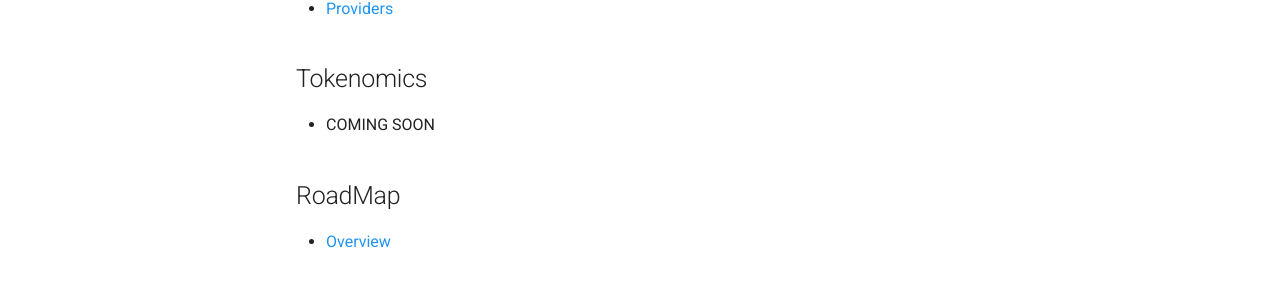
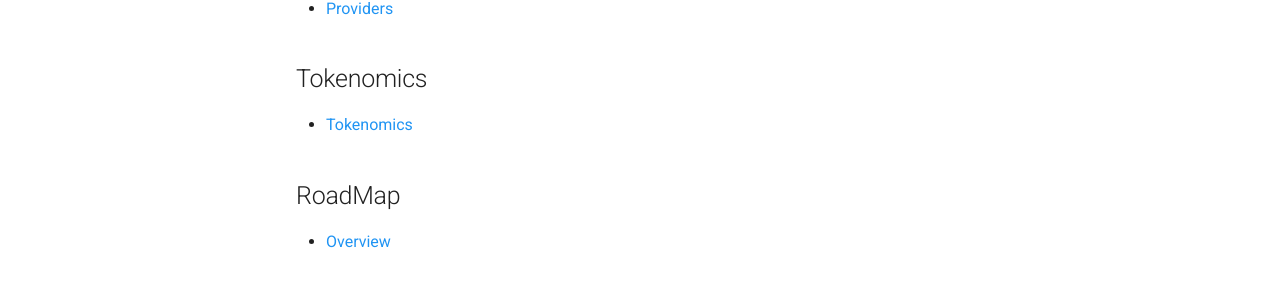
Before and after one commit to prxs-ai/praxis-docs, an MkDocs documentation site: the page built from docs/SUMMARY.md, in a window 1280 px wide and 900 px high, scrolled down 757 px. Shown: the part 145-445 px from the top of the window. Built offline with MkDocs 1.6.1 and Material for MkDocs 9.7.7, drawn with Linux system fonts in a browser that asks for light colours; comment, search, counter and statistics services are not loaded.

Commit message:
docs settings

```diff
--- a/docs/SUMMARY.md
+++ b/docs/SUMMARY.md
@@ -25,7 +25,7 @@
 
 ## Tokenomics
 
-* COMING SOON
+* [Tokenomics](core-concepts/tokenomics.md)
 
 ## RoadMap
 
@@ -78,7 +78,7 @@
 
 ## Providers
 
-* COMING SOON
+* [Provider](providers/provider.md)
 
 ## Services
 
```
